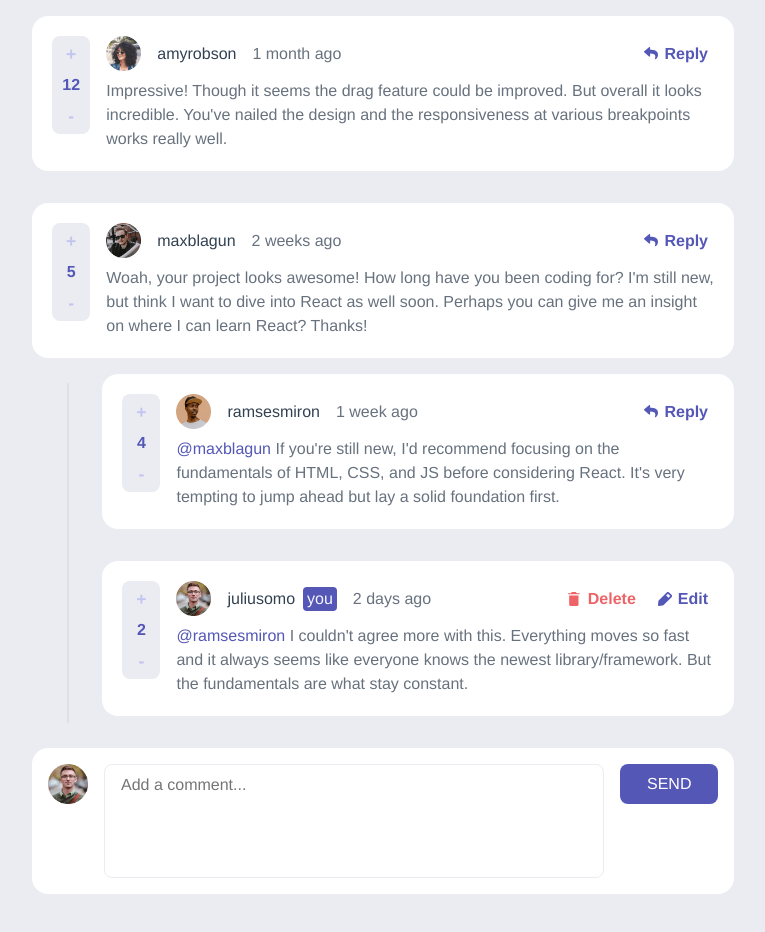
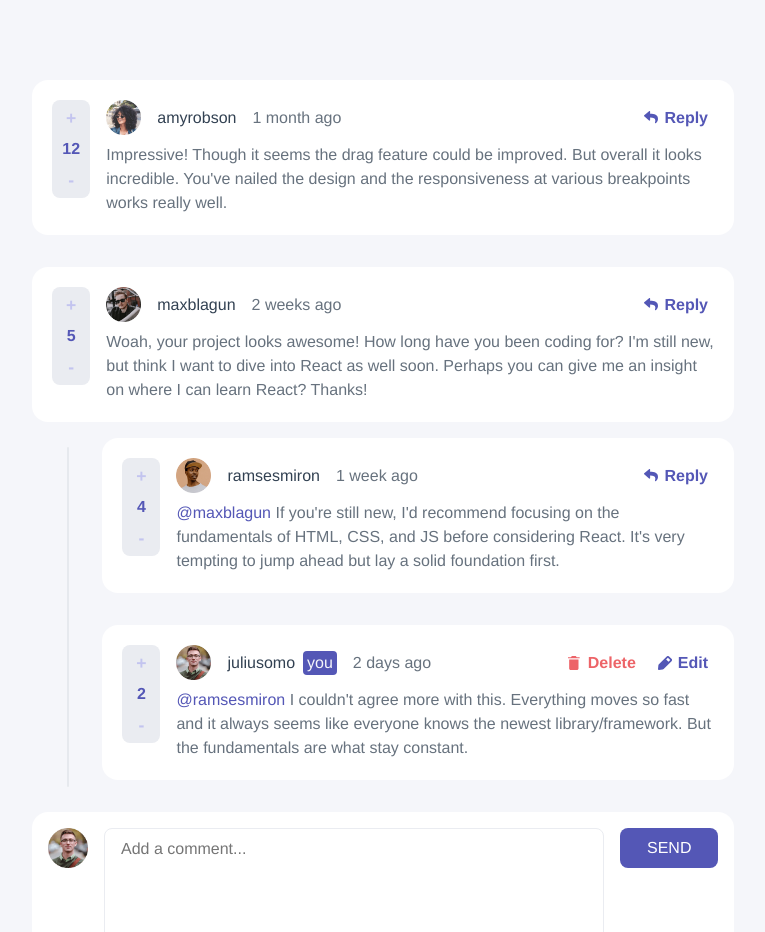
Before and after one commit to crackerFactory64/fm-interactive-comments-section, a React (Create React App) app: page / in a window 1280 px wide. Shown: the top 932 px of the page, without its empty margins (257-1022 px from the left). Before the commit the page ends 910 px from the top, so only its background shows below. Built offline with nearby package versions, Linux system fonts and the light colour scheme.

Commit message:
Alter background colour and spacing to be more in line with design

```diff
--- a/src/style.css
+++ b/src/style.css
@@ -92,7 +92,7 @@
   --color-primary-700: hsl(238, 40%, 52%);
 
   --body-color: var(--color-neutral-800);
-  --background-color: var(--color-neutral-300);
+  --background-color: var(--color-neutral-200);
   --content-color: var(--color-neutral-100);
 
   --font-family: "Rubik", Helvetica, sans-serif;
@@ -125,7 +125,7 @@
 .container {
   display: grid;
   gap: 1em;
-  margin-block: 1em;
+  margin-block: 5em;
   margin-inline: auto;
   max-width: 750px;
   width: calc(100% - 3em);
```
